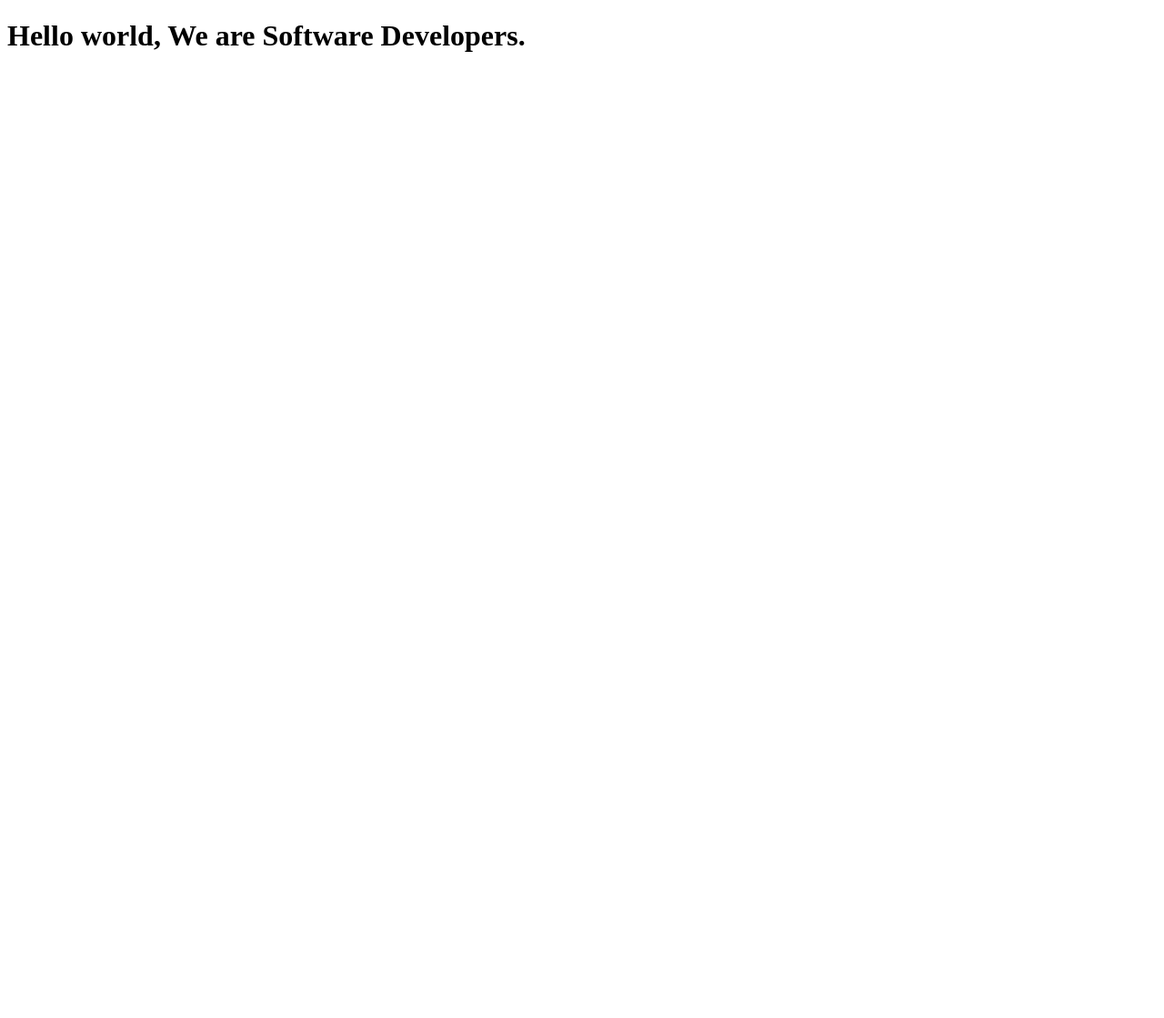
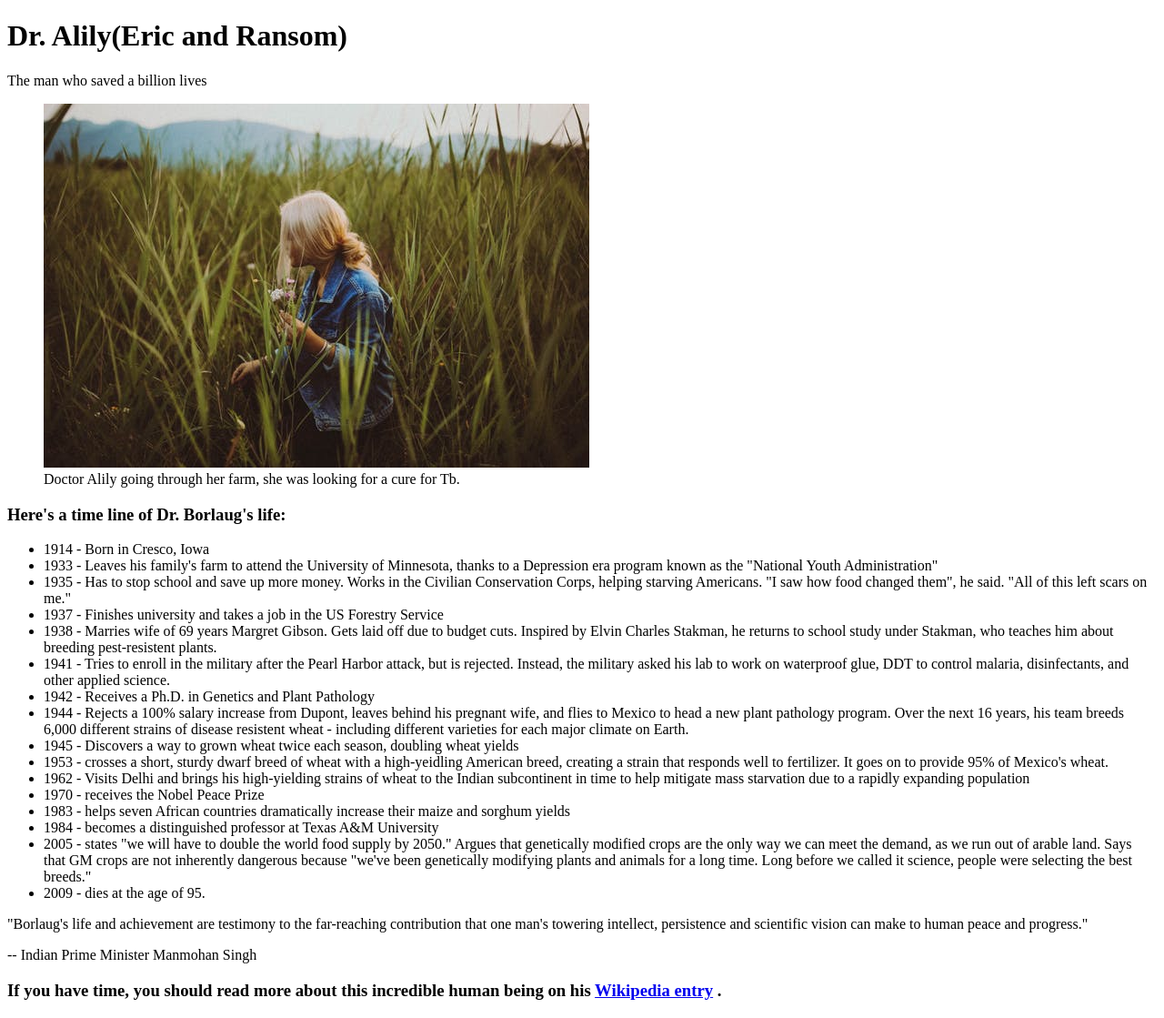
Before and after one commit to dev-ransom/Tribute_page_Rans_Eri, a plain HTML site: page index.html in a window 1280 px wide. Shown: the whole page at 91% size. Before the commit the page ends 800 px from the top, so only its background shows below. Drawn offline with Linux system fonts and the light colour scheme.

Commit message:
added html code for tribute page

```diff
--- a/index.html
+++ b/index.html
@@ -5,8 +5,49 @@
     <meta http-equiv="X-UA-Compatible" content="IE=edge">
     <meta name="viewport" content="width=device-width, initial-scale=1.0">
     <title>Eric and Ransom</title>
+    <link rel="stylesheet" href="index.css">
 </head>
 <body>
-    <h1>Hello world, We are Software Developers.</h1>
+    <main id="main">
+        <header>
+            <h1 id="title">Dr. Alily(Eric and Ransom)</h1>
+            <p>The man who saved a billion lives</p>
+        </header>
+        <figure id="img_div">
+            <img src="./Tribute.jpeg" alt="tribute_img" id="image">
+            <figcaption id="img-caption">
+                Doctor Alily going through her farm, she was looking for a cure for Tb.
+            </figcaption>
+        </figure>
+        <section id="tribute-info">
+            <h3>Here's a time line of Dr. Borlaug's life:</h3>
+            <ul>
+                <li>1914 - Born in Cresco, Iowa</li>
+                <li>1933 - Leaves his family's farm to attend the University of Minnesota, thanks to a Depression era program known as the "National Youth Administration"</li>
+                <li>1935 - Has to stop school and save up more money. Works in the Civilian Conservation Corps, helping starving Americans. "I saw how food changed them", he said. "All of this left scars on me."</li>
+                <li>1937 - Finishes university and takes a job in the US Forestry Service
+                </li>
+                <li>1938 - Marries wife of 69 years Margret Gibson. Gets laid off due to budget cuts. Inspired by Elvin Charles Stakman, he returns to school study under Stakman, who teaches him about breeding pest-resistent plants.</li>
+                <li>1941 - Tries to enroll in the military after the Pearl Harbor attack, but is rejected. Instead, the military asked his lab to work on waterproof glue, DDT to control malaria, disinfectants, and other applied science.</li>
+                <li>1942 - Receives a Ph.D. in Genetics and Plant Pathology
+                </li>
+                <li>1944 - Rejects a 100% salary increase from Dupont, leaves behind his pregnant wife, and flies to Mexico to head a new plant pathology program. Over the next 16 years, his team breeds 6,000 different strains of disease resistent wheat - including different varieties for each major climate on Earth.</li>
+                <li>1945 - Discovers a way to grown wheat twice each season, doubling wheat yields</li>
+                <li>1953 - crosses a short, sturdy dwarf breed of wheat with a high-yeidling American breed, creating a strain that responds well to fertilizer. It goes on to provide 95% of Mexico's wheat.</li>
+                <li>1962 - Visits Delhi and brings his high-yielding strains of wheat to the Indian subcontinent in time to help mitigate mass starvation due to a rapidly expanding population</li>
+                <li>1970 - receives the Nobel Peace Prize</li>
+                <li>1983 - helps seven African countries dramatically increase their maize and sorghum yields</li>
+                <li>1984 - becomes a distinguished professor at Texas A&M University</li>
+                <li>2005 - states "we will have to double the world food supply by 2050." Argues that genetically modified crops are the only way we can meet the demand, as we run out of arable land. Says that GM crops are not inherently dangerous because "we've been genetically modifying plants and animals for a long time. Long before we called it science, people were selecting the best breeds."</li>
+                <li>2009 - dies at the age of 95.</li>
+            </ul>
+            <div class="lessons">
+                <p>"Borlaug's life and achievement are testimony to the far-reaching contribution that one man's towering intellect, persistence and scientific vision can make to human peace and progress."</p>
+                <p>-- Indian Prime Minister Manmohan Singh</p>
+            </div>
+            <h3>If you have time, you should read more about this incredible human being on his <a href="https://en.wikipedia.org/wiki/Jane_Goodall">Wikipedia entry</a>  .
+            </h3>
+        </section>
+    </main>
 </body>
 </html>
```
Also changed, not shown: Tribute.jpeg (added).
